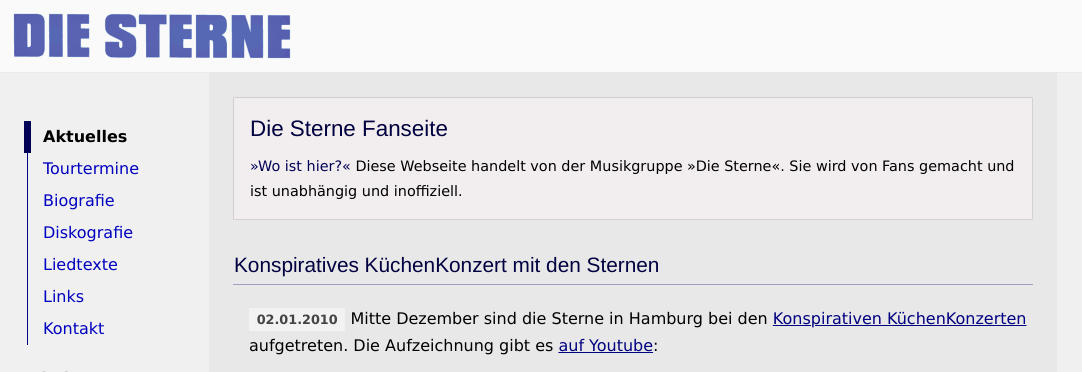
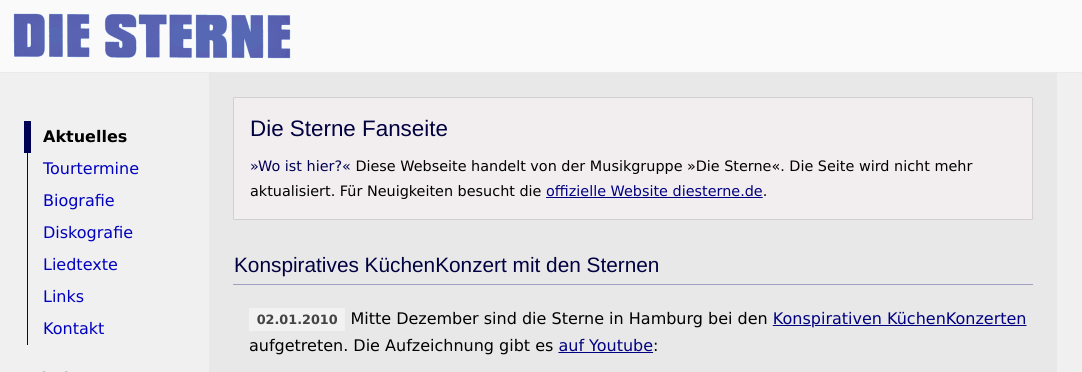
Before and after one commit to molily/molily.de, a Jekyll site: the page sterne/index.html, which Jekyll copies as it is, in a window 1280 px wide and 900 px high, cut to the strip 0-372 px from the top of the window. Shown: the whole strip, without its empty margins (0-1082 px from the left). Built offline with Jekyll 4.4.1, drawn with Linux system fonts in a browser that asks for light colours.

Commit message:
Add outdated notice

```diff
--- a/sterne/index.html
+++ b/sterne/index.html
@@ -45,7 +45,7 @@
 
 <h1>Die Sterne Fanseite</h1>
 
-<p><q>Wo ist hier?</q> Diese Webseite handelt von der Musikgruppe »Die Sterne«. Sie wird von <span lang="en">Fans</span> gemacht und ist unabhängig und inoffiziell.</p>
+<p><q>Wo ist hier?</q> Diese Webseite handelt von der Musikgruppe »Die Sterne«. Die Seite wird nicht mehr aktualisiert. Für Neuigkeiten besucht die <a href="https://www.diesterne.de/">offizielle Website diesterne.de</a>.</p>
 
 </div>
 
--- a/sterne/tourtermine.html
+++ b/sterne/tourtermine.html
@@ -52,6 +52,12 @@
 
 <h1>Die Sterne on Tour – Termine, Fotos und Berichte von Sterne-Konzerten</h1>
 
+<div id="einleitung">
+
+<p>Die Seite wird nicht mehr aktualisiert. Für Neuigkeiten besucht die <a href="https://www.diesterne.de/">offizielle Website diesterne.de</a>.</p>
+
+</div>
+
 <p>Falls du Links zu <strong>Fotos</strong> oder <strong>Konzertberichten</strong> hast oder selbst einen Konzertbericht hier veröffentlichen möchtest, schreibe mir bitte an <a href="mailto:molily@mailbox.org">molily@mailbox.org</a>. Ebenso freue ich mich über Hinweise auf fehlende Konzerte, veraltete Links sowie andere Korrekturen und Ergänzungen.</p>
 
 <p>Die Termine sind <em>chronologisch absteigend sortiert</em> – Konzerttermine, die am weitesten in der Zukunft liegen, stehen ganz oben, davor liegende stehen darunter. Kommende Termine sind rosa hinterlegt.</p>
```
